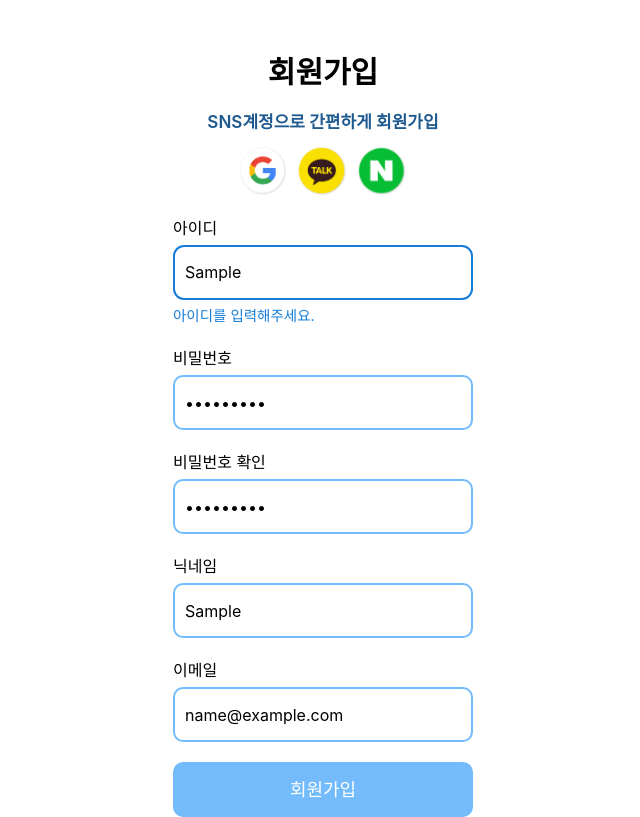
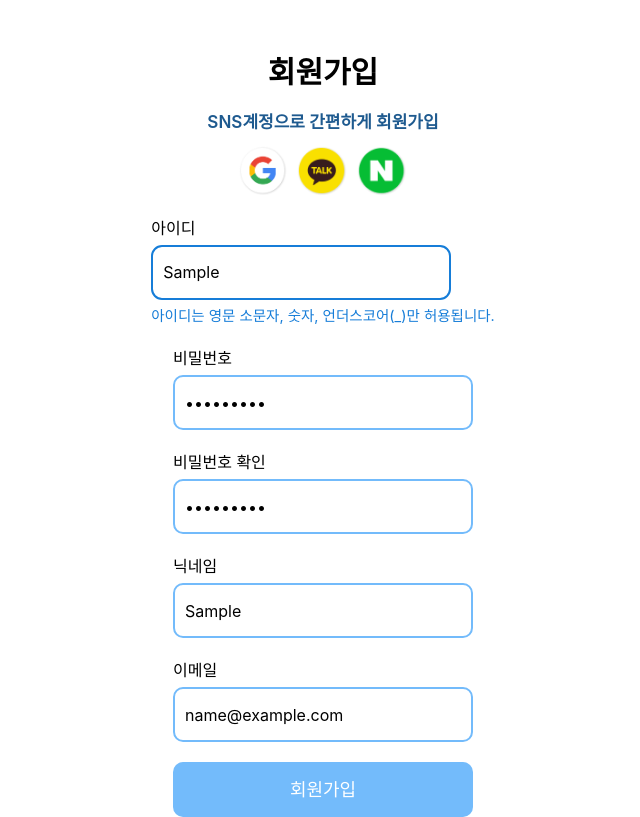
Before and after one commit to sossost/hg_front, a React (Create React App) app: page /signup in a window 1280 px wide. Both pictures are taken after typing "Sample", "Sample123", "Sample123", "Sample", "name@example.com" into the empty fields and a click on the button "회원가입". Shown: the whole page, without its empty margins (317-957 px from the left). Built offline with nearby package versions, Linux system fonts and the light colour scheme.

Commit message:
Feat : 회원가입 입력폼 조건별 안내문 출력

```diff
--- a/src/pages/auth/SignUpPage.tsx
+++ b/src/pages/auth/SignUpPage.tsx
@@ -82,7 +82,7 @@
               w-[300px] h-[55px]  rounded-[10px]
               focus:outline-[#167DD8] focus:outline-[2px]"
               {...register("userid", {
-                required: "아이디는 필수 입력입니다.",
+                required: "아이디를 입력해주세요",
                 minLength: {
                   value: 4,
                   message: "아이디는 최소 4자 이상이어야 합니다.",
@@ -100,7 +100,7 @@
             />
             {errors.userid && (
               <span className="mt-[5px] text-[14.5px] text-[#167DD8]">
-                아이디를 입력해주세요.
+                {errors.userid.message}
               </span>
             )}
           </div>
@@ -132,7 +132,7 @@
             />
             {errors.password && (
               <span className="mt-[5px] text-[14.5px] text-[#167DD8]">
-                비밀번호를 입력해주세요.
+                {errors.password.message}
               </span>
             )}
           </div>
@@ -179,7 +179,7 @@
             />
             {errors.nickname && (
               <span className="mt-[5px] text-[14.5px] text-[#167DD8]">
-                닉네임을 입력해주세요.
+                {errors.nickname.message}
               </span>
             )}
           </div>
```
